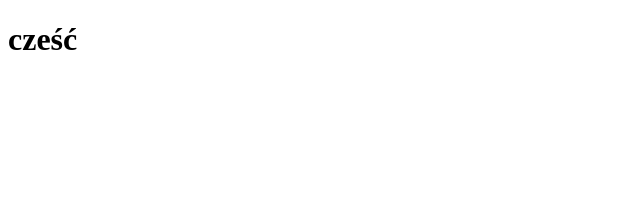
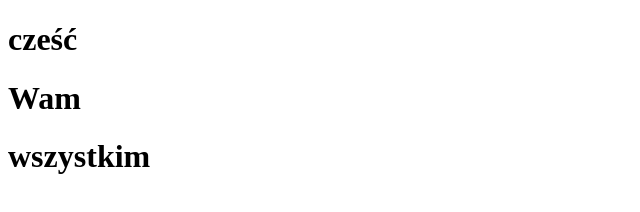
Before and after one commit to Maciejluka/Tutorial, a plain HTML site: page index.html in a window 1280 px wide. Shown: the whole page, without its empty margins (0-640 px from the left). Drawn offline with Linux system fonts and the light colour scheme.

Commit message:
Update index.html

```diff
--- a/index.html
+++ b/index.html
@@ -7,5 +7,7 @@
   </head>
   <body>
     <h1>cześć</h1>
+    <h1>Wam</h1>
+    <h1>wszystkim</h1>
   </body>
 </html>
```
